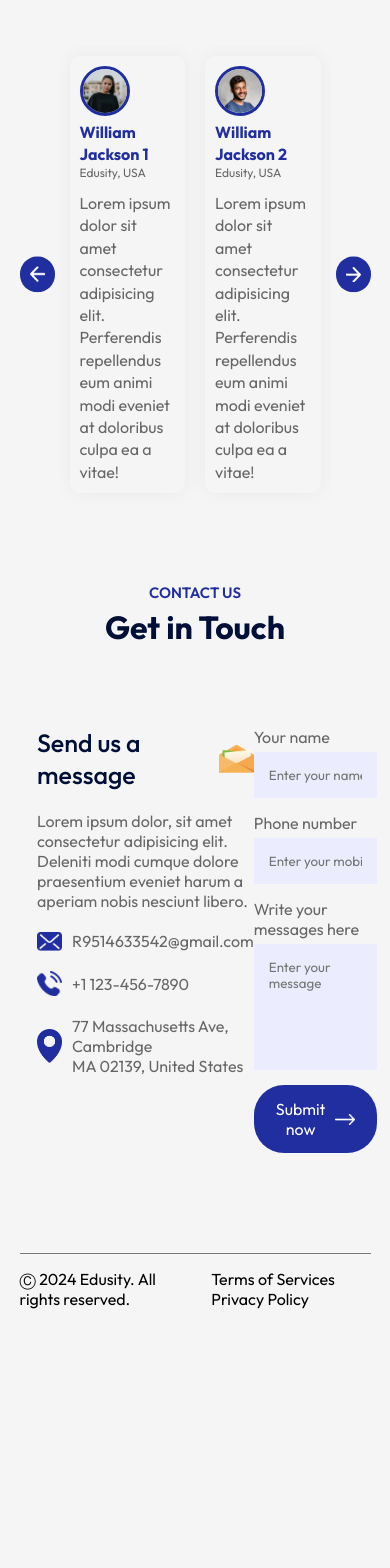
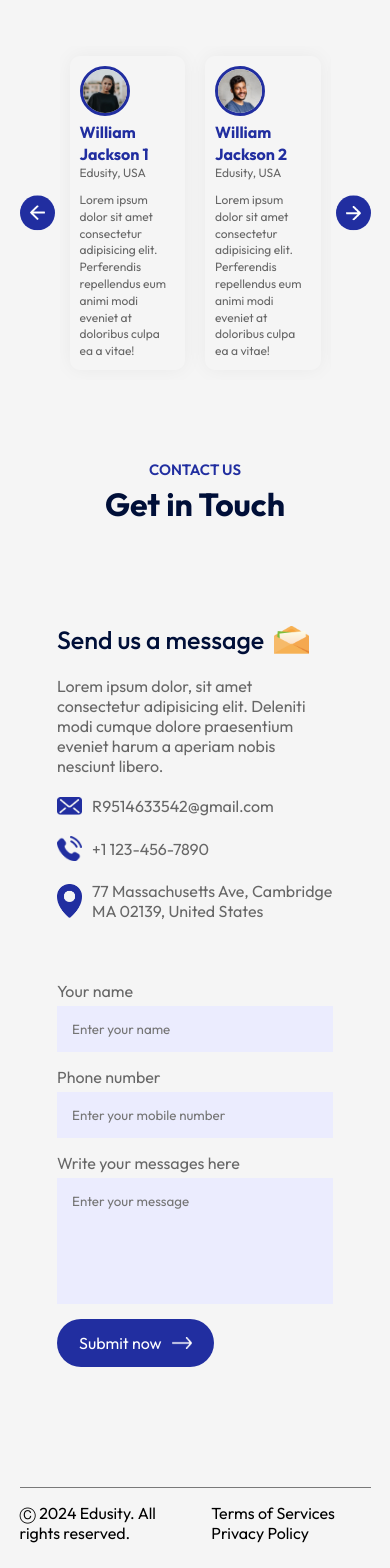
Before and after one commit to SlavikLiabin/university-site, a React (Vite) app: page / in a window 390 px wide. Shown: the part 3777-5345 px from the top of the page. Before the commit the page ends 5111 px from the top, so only its background shows below. Built offline with nearby package versions, Linux system fonts and the light colour scheme.

Commit message:
'contactstyle'

```diff
--- a/src/Components/Contact/Contact.css
+++ b/src/Components/Contact/Contact.css
@@ -57,3 +57,15 @@
     display: block;
     margin: 20px 0;
 }
+
+/* media query */
+
+@media (max-width: 700px){
+    .contact{
+        display: block;
+    }
+
+    .contact-col{
+        padding: 20px;
+    }
+}
--- a/src/Components/Testimonials/Testimonials.css
+++ b/src/Components/Testimonials/Testimonials.css
@@ -100,4 +100,8 @@
     .user-info h3{
         font-size: 16px;
     }
+
+    .slider p{
+        font-size: 12px;
+    }
 }
```
